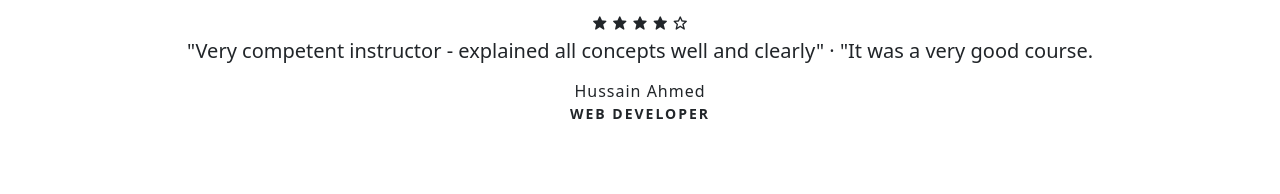
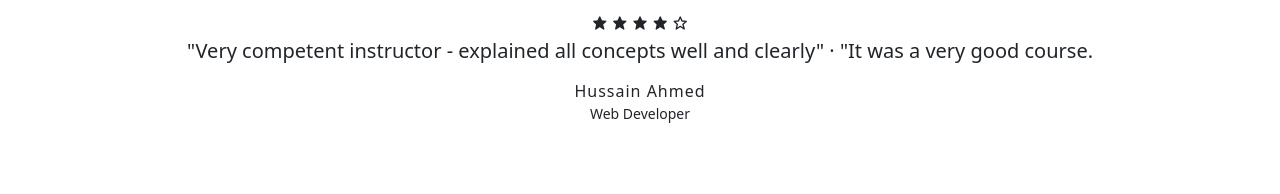
Before and after one commit to HussainDev1/Al-khushi-jameia, a plain HTML site: page index.html in a window 1280 px wide. Shown: the part 3312-3506 px from the top of the page. Drawn offline with nearby package versions, Linux system fonts and the light colour scheme.

Commit message:
small-css

```diff
--- a/css/style.css
+++ b/css/style.css
@@ -30,13 +30,6 @@ a {
 
 img {
    width: 100%;
-}
-
-small {
-   font-size: 12px;
-   letter-spacing: 2px;
-   font-weight: 700;
-   text-transform: uppercase;
 }
 
 section {
```
